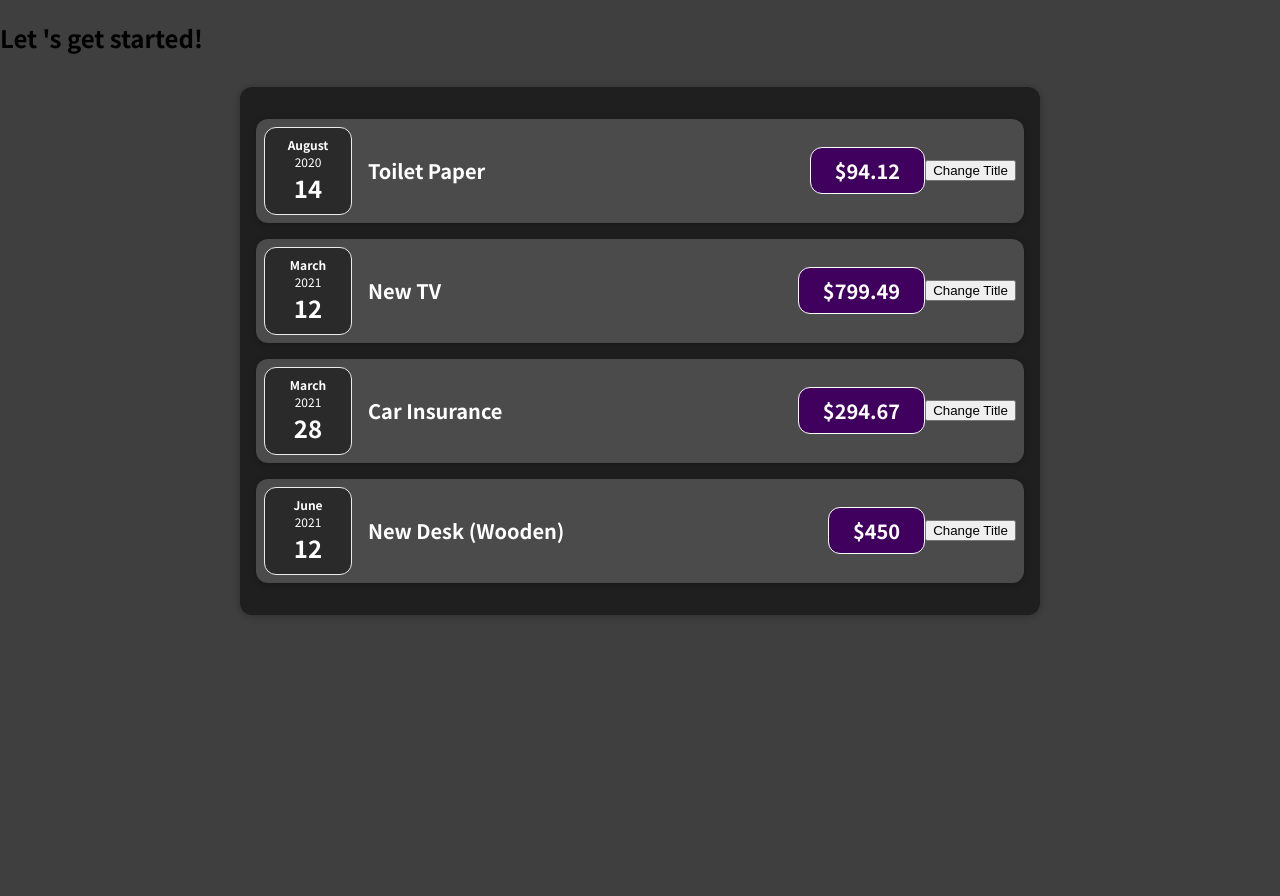
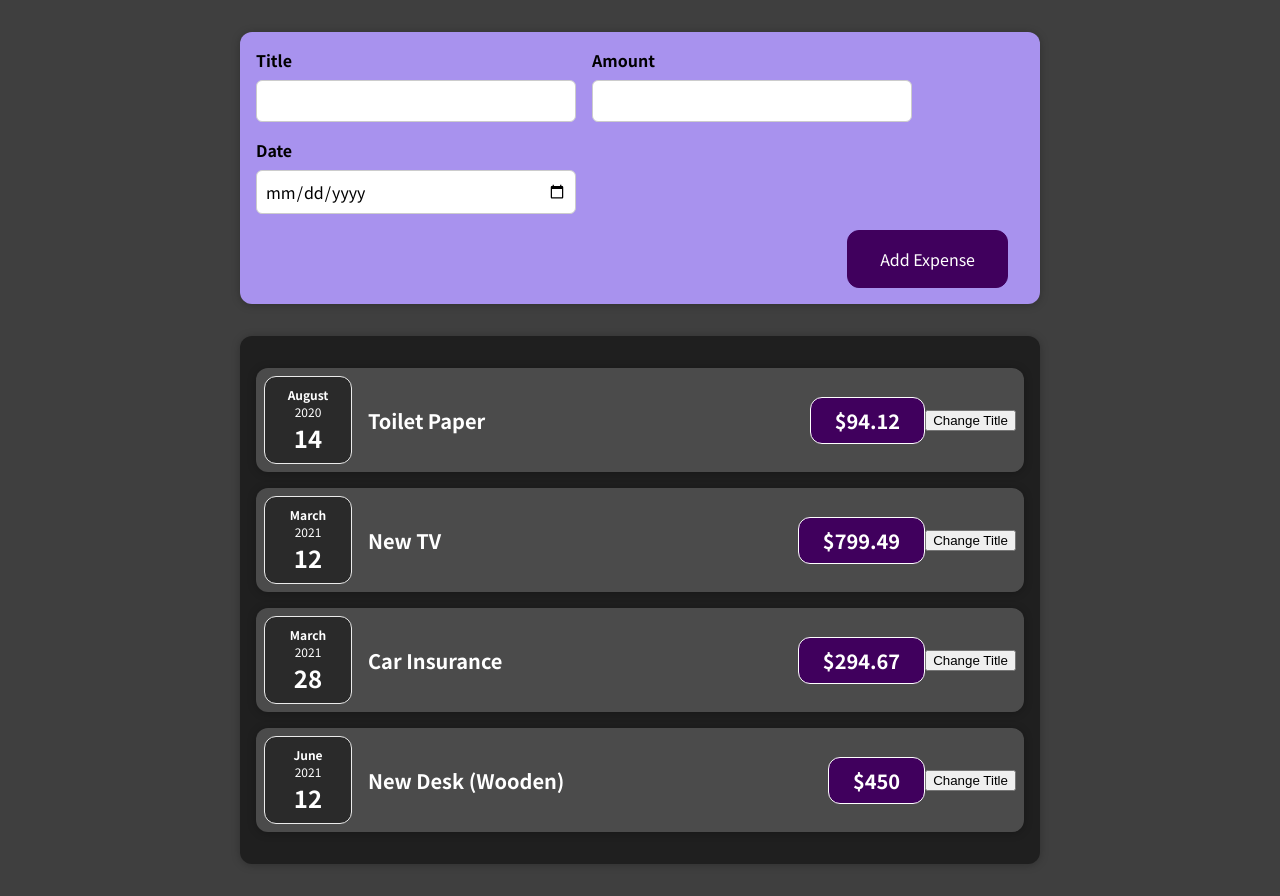
Before and after one commit to BojanMijatovic/Learn-React-step-by-step, a React (Create React App) app in the folder Basic/Working With Components/01-starting-setup/: page / in a window 1280 px wide. Before the commit the page ends 800 px from the top, so only its background shows below. Built offline with nearby package versions, Linux system fonts and the light colour scheme.

Commit message:
Add input form

```diff
--- a/Basic/Working With Components/01-starting-setup/src/App.js
+++ b/Basic/Working With Components/01-starting-setup/src/App.js
@@ -1,4 +1,5 @@
 import Expenses from './components/Expenses/Expenses';
+import NewExpense from './components/NewExpense/NewExpense';
 const App = () => {
   const expenses = [
     {
@@ -28,7 +29,7 @@ const App = () => {
   ];
   return (
     <div>
-      <h2>Let 's get started!</h2>
+      <NewExpense />
       <Expenses expenses={expenses} />
     </div>
   );
--- a/Basic/Working With Components/01-starting-setup/src/components/Expenses/ExpenseItem.js
+++ b/Basic/Working With Components/01-starting-setup/src/components/Expenses/ExpenseItem.js
@@ -18,15 +18,15 @@ const ExpenseItem = (props) => {
   //  here create function
   //   name convention is to click function we add Handler on end of name
   const clickHandler = () => {
-    setTitle('Here is new title');
+    setTitle('Here is new title from  hook');
   };
 
   return (
-    <Card className="expense-item">
+    <Card className='expense-item'>
       <ExpenseDate date={props.date} />
-      <div className="expense-item__description">
+      <div className='expense-item__description'>
         <h2>{titleToManage}</h2>
-        <div className="expense-item__price">${props.amount}</div>
+        <div className='expense-item__price'>${props.amount}</div>
       </div>
       <button onClick={clickHandler}>Change Title</button>
     </Card>
--- a/Basic/Working With Components/01-starting-setup/src/components/Expenses/Expenses.js
+++ b/Basic/Working With Components/01-starting-setup/src/components/Expenses/Expenses.js
@@ -13,7 +13,7 @@ You can use this .css file for some styling for your Expenses
 
 const Expenses = (props) => {
   return (
-    <Card className="expenses">
+    <Card className='expenses'>
       <ExpenseItem
         title={props.expenses[0].title}
         amount={props.expenses[0].amount}
--- /dev/null
+++ b/Basic/Working With Components/01-starting-setup/src/components/NewExpense/ExpenseForm.css
@@ -0,0 +1,26 @@
+.new-expense__controls {
+    display: flex;
+    flex-wrap: wrap;
+    gap: 1rem;
+    margin-bottom: 1rem;
+    text-align: left;
+}
+
+.new-expense__control label {
+    font-weight: bold;
+    margin-bottom: 0.5rem;
+    display: block;
+}
+
+.new-expense__control input {
+    font: inherit;
+    padding: 0.5rem;
+    border-radius: 6px;
+    border: 1px solid #ccc;
+    width: 20rem;
+    max-width: 100%;
+}
+
+.new-expense__actions {
+    text-align: right;
+}
--- /dev/null
+++ b/Basic/Working With Components/01-starting-setup/src/components/NewExpense/ExpenseForm.js
@@ -0,0 +1,27 @@
+import './ExpenseForm.css';
+
+const ExpenseForm = () => {
+  return (
+    <form>
+      <div className='new-expense__controls'>
+        <div className='new-expense__control'>
+          <label>Title</label>
+          <input type='text' />
+        </div>
+        <div className='new-expense__control'>
+          <label>Amount</label>
+          <input type='number' min='0.01' step='0.01' />
+        </div>
+        <div className='new-expense__control'>
+          <label>Date</label>
+          <input type='date' min='2019-01-01' max='2022-12-31' />
+        </div>
+      </div>
+      <div className='new-expense__actions'>
+        <button type='submit'>Add Expense</button>
+      </div>
+    </form>
+  );
+};
+
+export default ExpenseForm;
--- /dev/null
+++ b/Basic/Working With Components/01-starting-setup/src/components/NewExpense/NewExpense.css
@@ -0,0 +1,38 @@
+.new-expense {
+    background-color: #a892ee;
+    padding: 1rem;
+    margin: 2rem auto;
+    width: 50rem;
+    max-width: 95%;
+    border-radius: 12px;
+    text-align: center;
+    box-shadow: 0 1px 8px rgba(0, 0, 0, 0.25);
+}
+
+.new-expense button {
+    font: inherit;
+    cursor: pointer;
+    padding: 1rem 2rem;
+    border: 1px solid #40005d;
+    background-color: #40005d;
+    color: white;
+    border-radius: 12px;
+    margin-right: 1rem;
+}
+
+.new-expense button:hover,
+.new-expense button:active {
+    background-color: #510674;
+    border-color: #510674;
+}
+
+.new-expense button.alternative {
+    color: #220131;
+    border-color: transparent;
+    background-color: transparent;
+}
+
+.new-expense button.alternative:hover,
+.new-expense button.alternative:active {
+    background-color: #ddb3f8;
+}
--- /dev/null
+++ b/Basic/Working With Components/01-starting-setup/src/components/NewExpense/NewExpense.js
@@ -0,0 +1,12 @@
+import './NewExpense.css';
+import ExpenseForm from './ExpenseForm';
+
+const NewExpense = () => {
+  return (
+    <div className='new-expense'>
+      <ExpenseForm />
+    </div>
+  );
+};
+
+export default NewExpense;
```
Also changed, not shown: 1 other file (tests, documents, lock files or other folders).
